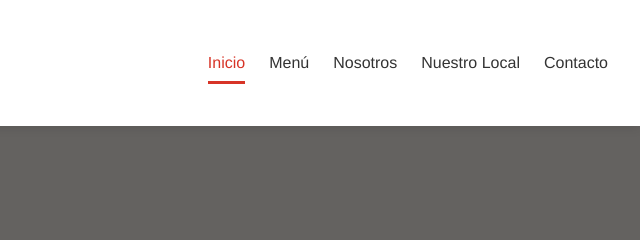
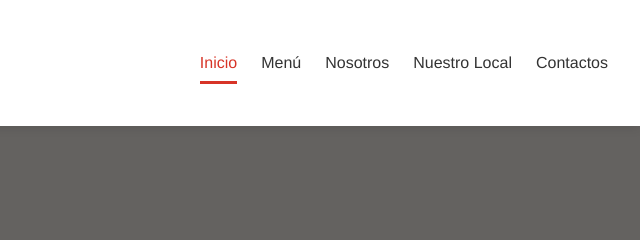
Before and after one commit to Alej4ndroo/Tiendita, a plain HTML site: page index.html in a window 1280 px wide. Shown: the top 240 px of the page, 640-1280 px from the left. Drawn offline with Linux system fonts and the light colour scheme.

```diff
--- a/index.html
+++ b/index.html
@@ -18,7 +18,7 @@
                 <li><a href="menu.html">Menú</a></li>
                 <li><a href="nosotros.html">Nosotros</a></li>
                 <li><a href="local.html">Nuestro Local</a></li>
-                <li><a href="contacto.html">Contacto</a></li>
+                <li><a href="contacto.html">Contactos</a></li>
             </ul>
         </nav>
     </header>
```
